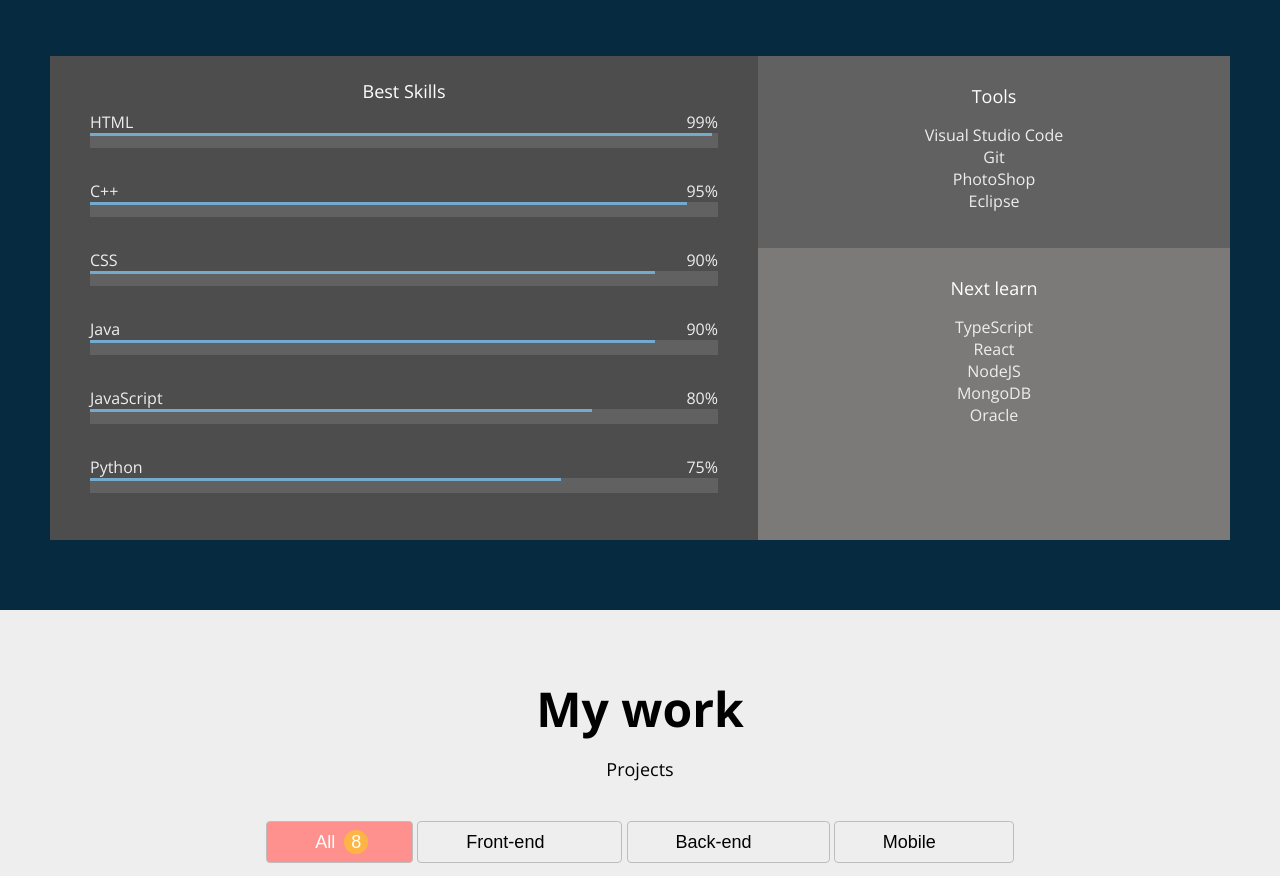
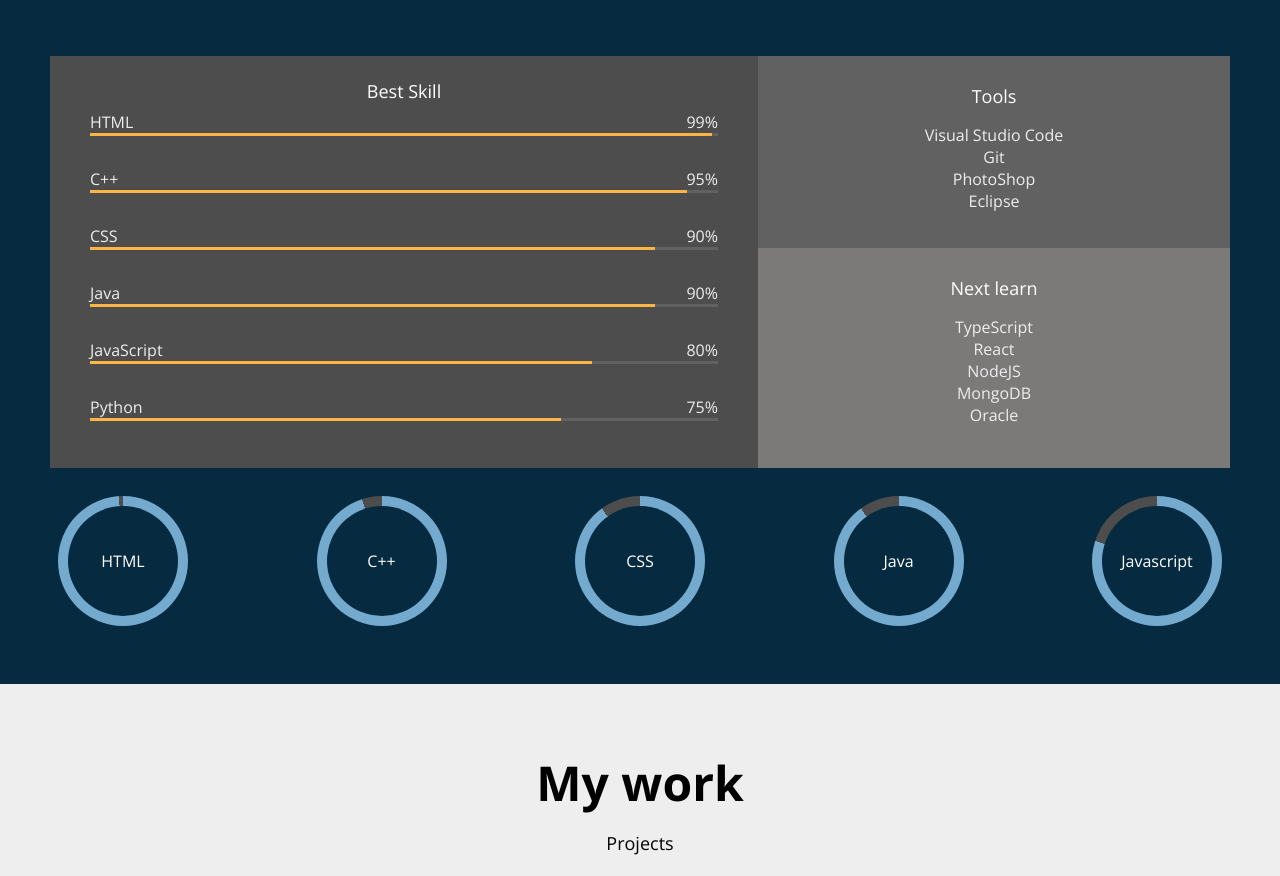
Before and after one commit to chnbroa/Portfolio, a plain HTML site: page index.html in a window 1280 px wide. Shown: the part 1673-2549 px from the top of the page. Drawn offline with nearby package versions, Linux system fonts and the light colour scheme.

Commit message:
add circle

```diff
--- a/index.html
+++ b/index.html
@@ -17,7 +17,8 @@
   <link rel="preconnect" href="https://fonts.gstatic.com" crossorigin>
   <link href="https://fonts.googleapis.com/css2?family=Open+Sans:wght@400;600;700&display=swap" rel="stylesheet">
   <link rel="stylesheet" href="style.css" />
-  <script src="main.js" defer></script>
+  <script src="js/main.js" defer></script>
+  <script src="js/progress.js" defer></script>
 </head>
 
 <body>
@@ -242,7 +243,7 @@
 
       <div class="skillset">
         <div class="skillset__left">
-          <h3 class="skillset__title">Best Skills</h3>
+          <h3 class="skillset__title">Best Skill</h3>
           <div class="skill">
             <div class="skill__description">
               <span>HTML</span>
@@ -322,7 +323,23 @@
       </div>
 
 
-
+      <div class="wrap-circles">
+        <div class="circle per-html">
+          <div class="inner">HTML</div>
+        </div>
+        <div class="circle per-c">
+          <div class="inner">C++</div>
+        </div>
+        <div class="circle per-css">
+          <div class="inner">CSS</div>
+        </div>
+        <div class="circle per-java">
+          <div class="inner">Java</div>
+        </div>
+        <div class="circle per-javascript">
+          <div class="inner">Javascript</div>
+        </div>
+      </div>
     </div>
   </section>
 
--- a/style.css
+++ b/style.css
@@ -264,6 +264,7 @@ font-size: var(--font-micro);
   color:var(--color-light-white);
   margin: 20px 0;
 }
+
 .skillset__title{
   color: var(--color-white);
 }
@@ -274,7 +275,6 @@ font-size: var(--font-micro);
   background-color: var(--color-dark-grey);
   padding: 15px 40px;
 }
-
 .skill
 {
   margin-bottom: 32px;
@@ -287,13 +287,13 @@ font-size: var(--font-micro);
 
 .skill__bar{
   width: 100%;
-  height: 15px;
+  height: 3px;
   background-color: var(--color-grey);
 }
 
 .skill__value{
   height: 3px;
-  background-color: var(--color-blue);
+  background-color: var(--color-orange);
 }
 
 .skillset__right{
@@ -308,11 +308,14 @@ font-size: var(--font-micro);
   padding: 20px;
 }
 
+
+
 .skills__majors{
   display: flex;
   justify-content: space-between;
   margin: 5% 0;
 }
+
 .major__icon{
   width: 170px;
   height: 170px;
@@ -341,6 +344,56 @@ font-size: var(--font-micro);
 }
 .major__description{
   font-size: var(--font-small);
+}
+
+.wrap-circles{
+  display: flex;
+  justify-content: space-between;
+}
+.circle {
+  position: relative;
+  width: 130px;
+  height: 130px;
+  margin: 0.5rem;
+  border-radius: 50%;
+  background: var(--color-dark-grey);
+  overflow: hidden;
+  transition: all var(--anmimation-duration) ease;
+}
+.circle.per-html{
+  background-image: conic-gradient(var(--color-blue) 99%, var(--color-dark-grey) 0);
+}
+
+.circle.per-c{
+  background-image: conic-gradient(var(--color-blue) 95%, var(--color-dark-grey) 0);
+}
+
+.circle.per-css{
+  background-image: conic-gradient(var(--color-blue) 90%, var(--color-dark-grey) 0);
+}
+
+.circle.per-java {
+  background-image: conic-gradient(var(--color-blue) 90%, var(--color-dark-grey) 0);
+}
+
+.circle.per-javascript{
+  background-image: conic-gradient(var(--color-blue) 80%, var(--color-dark-grey) 0);
+}
+.circle .inner {
+  display: flex;
+  justify-content: center;
+  align-items: center;
+  position: absolute;
+  top: 50%;
+  left: 50%;
+  transform: translate(-50%, -50%);
+  width: 110px;
+  height: 110px;
+  background:var(--color-light-blue);
+  border-radius: 50%;
+  font-size: var(--font-small);
+  font-weight: 300;
+  color:var(--color-white);
 }
 
 
```
Also changed, not shown: js/main.js (added), js/progress.js (added).
